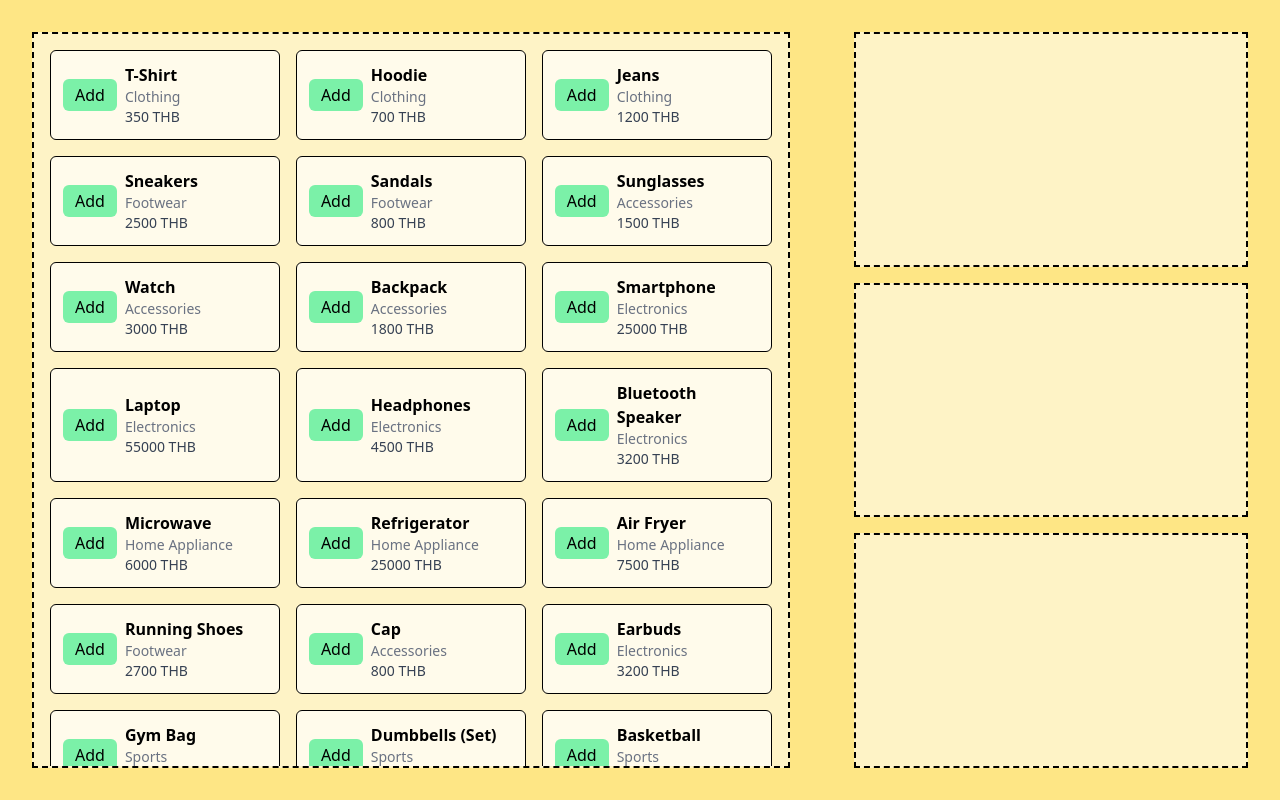
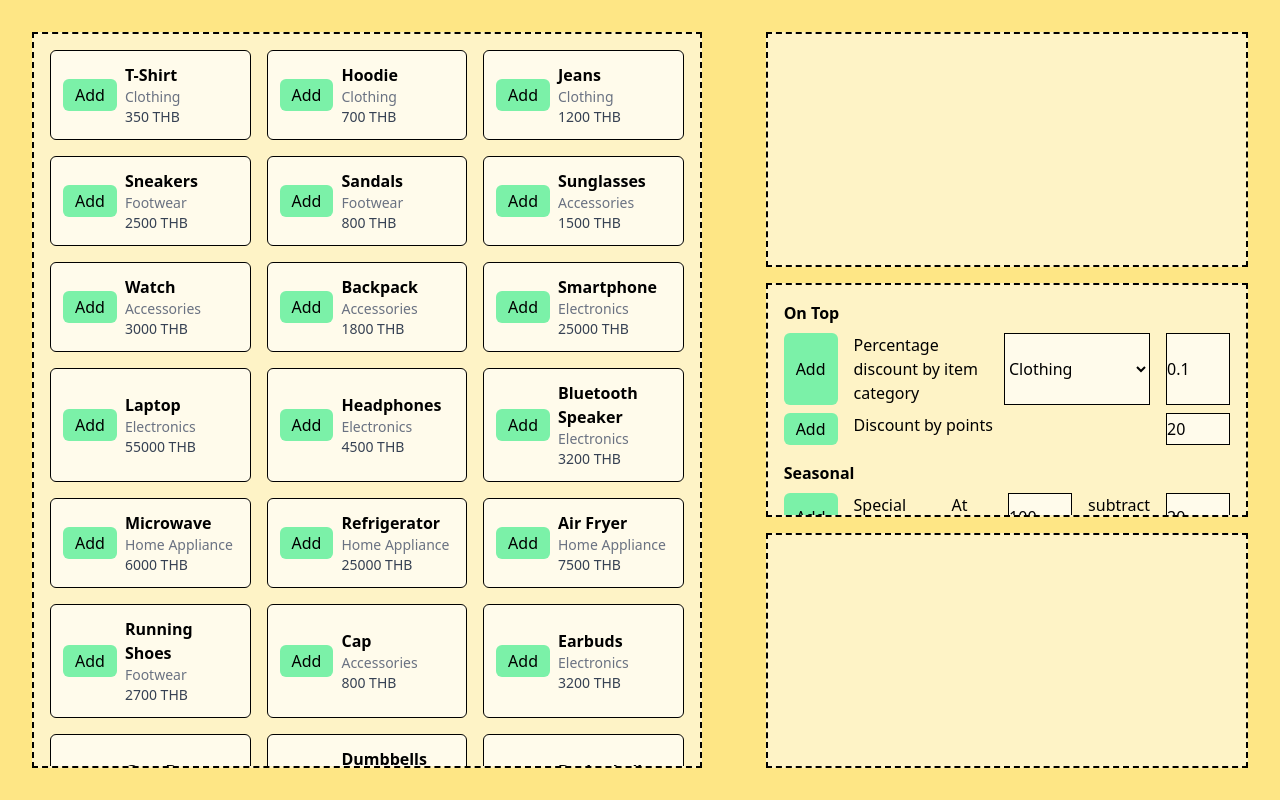
Before and after one commit to Miran-Mirantee/Playtorium-assignment, a React (Vite) app: page / in a window 1280 px wide. Built offline with nearby package versions, Linux system fonts and the light colour scheme.

Commit message:
render campaigns

```diff
--- a/src/App.tsx
+++ b/src/App.tsx
@@ -1,5 +1,6 @@
 import { useState, useEffect } from "react";
 import { products } from "./data/product";
+import { campaigns as campaignData } from "./data/campaign";
 import { SelectedProduct, Product, ProductCategory } from "./types/productType";
 import { Campaign, CampaignCategory, CampaignName } from "./types/campaignType";
 import applyDiscounts from "./modules/discount";
@@ -8,75 +9,24 @@ function App() {
   const [selectedProducts, setSelectedProducts] = useState<SelectedProduct[]>(
     []
   );
+  const [campaigns, setCampaigns] = useState<Campaign[]>(campaignData);
+  const [selectedCampaigns, setSelectedCampaigns] = useState<Campaign[]>([]);
 
-  useEffect(() => {
-    // mock
-    applyDiscounts(
-      [
-        {
-          id: 6,
-          name: "Sunglasses",
-          category: ProductCategory.Accessories,
-          price: 1500,
-          count: 1,
-        },
-        {
-          id: 9,
-          name: "Smartphone",
-          category: ProductCategory.Electronics,
-          price: 25000,
-          count: 4,
-        },
-        {
-          id: 12,
-          name: "Bluetooth Speaker",
-          category: ProductCategory.Electronics,
-          price: 3200,
-          count: 1,
-        },
-      ],
-      [
-        {
-          id: 1,
-          name: CampaignName.Fixed,
-          category: CampaignCategory.Coupon,
-          params: [10, 10],
-        },
-        {
-          id: 2,
-          name: CampaignName.Percentage,
-          category: CampaignCategory.Coupon,
-          params: [10, 10],
-        },
-        {
-          id: 3,
-          name: CampaignName.PercentageCategory,
-          category: CampaignCategory.OnTop,
-          params: [10, 10],
-        },
-        {
-          id: 4,
-          name: CampaignName.Point,
-          category: CampaignCategory.OnTop,
-          params: [10, 10],
-        },
-        {
-          id: 5,
-          name: CampaignName.Special,
-          category: CampaignCategory.Seasonal,
-          params: [10, 10],
-        },
-      ]
-    );
-  }, []);
+  // useEffect(() => {
+  //   console.log(selectedProducts);
+  // }, [selectedProducts]);
 
-  useEffect(() => {
-    console.log(selectedProducts);
-  }, [selectedProducts]);
+  // useEffect(() => {
+  //   console.log(campaigns);
+  // }, [campaigns]);
+
+  // useEffect(() => {
+  //   console.log(selectedCampaigns);
+  // }, [selectedCampaigns]);
 
   const onClickAddProduct = (product: Product) => {
     setSelectedProducts((s) => {
-      if (!s.some((selectedProduct) => selectedProduct.name == product.name)) {
+      if (!s.some((selectedProduct) => selectedProduct.id == product.id)) {
         return [...s, { ...product, count: 1 }];
       }
       return s;
@@ -99,6 +49,95 @@ function App() {
           ? { ...selectedProduct, count } // New object instead of modifying the old one
           : selectedProduct
       )
+    );
+  };
+
+  const onClickAddCampaign = (campaign: Campaign) => {
+    setSelectedCampaigns((s) => {
+      if (
+        !s.some(
+          (selectedCampaign) =>
+            selectedCampaign.category == campaign.category ||
+            selectedCampaign.id == campaign.id
+        )
+      ) {
+        return [...s, campaign];
+      }
+      return s;
+    });
+  };
+
+  const onClickRemoveCampaign = (campaignId: number) => {
+    setSelectedCampaigns((s) => {
+      return [...s].filter(
+        (selectedCampaign) => selectedCampaign.id != campaignId
+      );
+    });
+  };
+
+  const onChangeCampaignParam = (
+    campaignId: number,
+    index: number,
+    param: any
+  ) => {
+    setCampaigns((c) =>
+      c.map((campaign) =>
+        campaign.id === campaignId
+          ? {
+              ...campaign,
+              params: campaign.params.map((p, i) => (i === index ? param : p)),
+            } // New object instead of modifying the old one
+          : campaign
+      )
+    );
+  };
+
+  const renderInput = (
+    campaignId: number,
+    value: number,
+    onChange: (value: number) => void
+  ) => (
+    <input
+      className="bg-amber-50 w-16 border disabled:bg-amber-300 disabled:cursor-not-allowed ml-auto"
+      type="number"
+      disabled={selectedCampaigns.some(
+        (selectedCampaign) => selectedCampaign.id == campaignId
+      )}
+      value={!isNaN(value) ? value : ""}
+      onChange={(e) => onChange(parseFloat(e.target.value))}
+      onBlur={(e) => {
+        if (e.target.value === "") {
+          onChange(1);
+        }
+      }}
+    />
+  );
+
+  const renderAddCampaignBtn = (
+    selectedCampaigns: Campaign[],
+    campaign: Campaign
+  ) => {
+    return !selectedCampaigns.some(
+      (selectedCampaign) => selectedCampaign.id == campaign.id
+    ) ? (
+      <button
+        className="py-1 px-3 rounded-md bg-green-300 cursor-pointer disabled:bg-gray-400 disabled:cursor-not-allowed"
+        disabled={selectedCampaigns.some(
+          (selectedCampaign) =>
+            selectedCampaign.category == campaign.category &&
+            selectedCampaign.id != campaign.id
+        )}
+        onClick={() => onClickAddCampaign(campaign)}
+      >
+        Add
+      </button>
+    ) : (
+      <button
+        className="py-1 px-3 rounded-md bg-red-300 cursor-pointer"
+        onClick={() => onClickRemoveCampaign(campaign.id)}
+      >
+        Remove
+      </button>
     );
   };
 
@@ -127,7 +166,7 @@ function App() {
           ))}
         </div>
 
-        <span className="flex flex-col gap-4 w-1/3">
+        <span className="flex flex-col gap-4 w-2/5">
           {/* Render list of selected products */}
           <ul className="bg-amber-100 border-2 border-dashed h-1/3 p-4 flex flex-col gap-2 overflow-auto">
             {selectedProducts.map((selectedProduct) => (
@@ -164,7 +203,92 @@ function App() {
           </ul>
 
           {/* Render list of all campaigns */}
-          <ul className="bg-amber-100 border-2 border-dashed h-1/3 p-4 flex flex-col gap-2 overflow-auto"></ul>
+          <div className="bg-amber-100 border-2 border-dashed h-1/3 p-4 flex flex-col gap-2 overflow-auto">
+            <p className="font-bold">{CampaignCategory.OnTop}</p>
+            <ul>
+              {campaigns
+                .filter(
+                  (campaign) => campaign.category == CampaignCategory.OnTop
+                )
+                .map((campaign) => (
+                  <li key={campaign.id} className="flex gap-4 mb-2">
+                    {renderAddCampaignBtn(selectedCampaigns, campaign)}
+                    <p>{campaign.name}</p>
+                    {campaign.name === CampaignName.PercentageCategory ? (
+                      <>
+                        <select
+                          className="bg-amber-50 border ml-auto disabled:bg-amber-300 disabled:cursor-not-allowed"
+                          disabled={selectedCampaigns.some(
+                            (selectedCampaign) =>
+                              selectedCampaign.id == campaign.id
+                          )}
+                          value={campaign.params[0]}
+                          onChange={(e) => {
+                            onChangeCampaignParam(
+                              campaign.id,
+                              0,
+                              e.target.value
+                            );
+                          }}
+                        >
+                          {Object.values(ProductCategory).map((category) => (
+                            <option key={category} value={category}>
+                              {category}
+                            </option>
+                          ))}
+                        </select>
+                        {renderInput(campaign.id, campaign.params[1], (value) =>
+                          onChangeCampaignParam(campaign.id, 1, value)
+                        )}
+                      </>
+                    ) : (
+                      <>
+                        {renderInput(campaign.id, campaign.params[0], (value) =>
+                          onChangeCampaignParam(campaign.id, 0, value)
+                        )}
+                      </>
+                    )}
+                  </li>
+                ))}
+            </ul>
+            <p className="font-bold">{CampaignCategory.Seasonal}</p>
+            <ul>
+              {campaigns
+                .filter(
+                  (campaign) => campaign.category == CampaignCategory.Seasonal
+                )
+                .map((campaign) => (
+                  <li key={campaign.id} className="flex gap-4 mb-2">
+                    {renderAddCampaignBtn(selectedCampaigns, campaign)}
+                    <p>{campaign.name}</p>
+                    <p className="ml-auto">At every</p>
+                    {renderInput(campaign.id, campaign.params[0], (value) =>
+                      onChangeCampaignParam(campaign.id, 0, value)
+                    )}
+                    <p>subtract by</p>
+                    {renderInput(campaign.id, campaign.params[1], (value) =>
+                      onChangeCampaignParam(campaign.id, 1, value)
+                    )}
+                  </li>
+                ))}
+            </ul>
+            <p className="font-bold">{CampaignCategory.Coupon}</p>
+            <ul>
+              {campaigns
+                .filter(
+                  (campaign) => campaign.category == CampaignCategory.Coupon
+                )
+                .map((campaign) => (
+                  <li key={campaign.id} className="flex gap-4 mb-2">
+                    {renderAddCampaignBtn(selectedCampaigns, campaign)}
+                    <p>{campaign.name}</p>
+                    {renderInput(campaign.id, campaign.params[0], (value) =>
+                      onChangeCampaignParam(campaign.id, 0, value)
+                    )}
+                  </li>
+                ))}
+            </ul>
+          </div>
 
           {/* Render discount calculation */}
           <ul className="bg-amber-100 border-2 border-dashed h-1/3 p-4 flex flex-col gap-2 overflow-auto"></ul>
```
